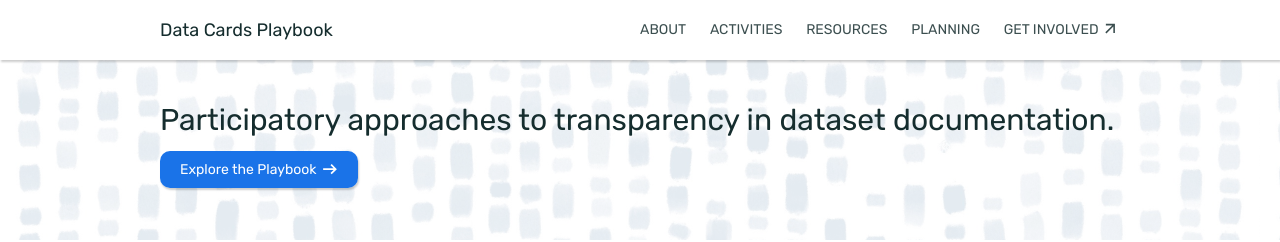
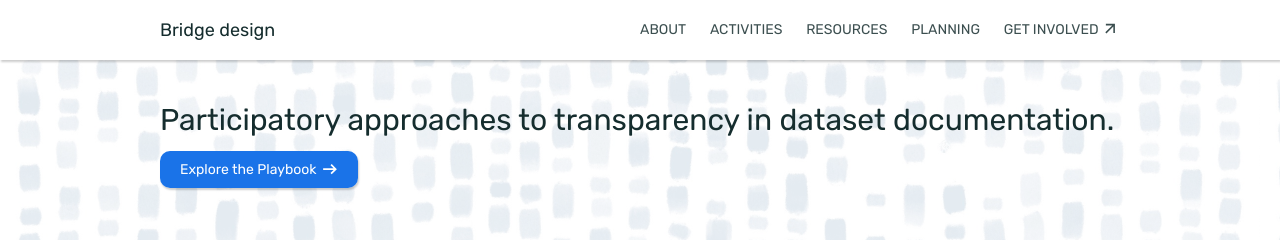
Before and after one commit to j143/playbook, a Jekyll site: the page built from index.md, in a window 1280 px wide. Shown: the top 242 px of the page. Built offline with Jekyll 4.4.1, drawn with Linux system fonts in a browser that asks for light colours.

Commit message:
Update _config.yml

```diff
--- a/_config.yml
+++ b/_config.yml
@@ -1,3 +1,3 @@
 url: "https://book.janardhan.page"
-baseurl: "/playbook"
-title: "Data Cards Playbook"
+baseurl: ""
+title: "Bridge design"
```
